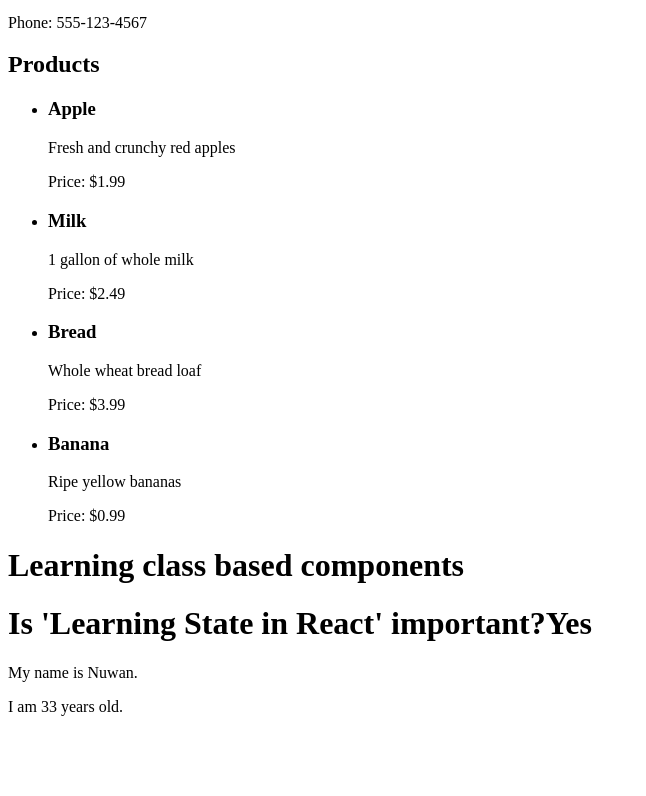
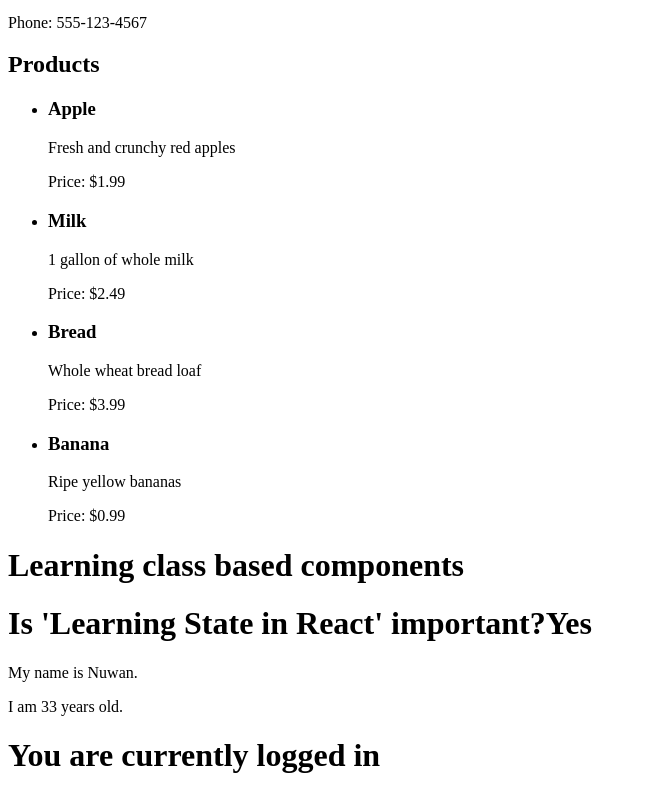
Before and after one commit to Nuwan-s-Play-Ground/React-Exercises, a React (Vite) app in the folder React Learning/: page / in a window 1280 px wide. Shown: the part 2386-3182 px from the top of the page, without its empty margins (0-646 px from the left). Before the commit the page ends 3118 px from the top, so only its background shows below. Built offline with nearby package versions, Linux system fonts and the light colour scheme.

Commit message:
feat: Add isLoggedIn state to ClassComponents

```diff
--- a/React Learning/src/ClassComponents.jsx
+++ b/React Learning/src/ClassComponents.jsx
@@ -8,17 +8,25 @@
         this.state={
             answer:"Yes",
             name:"Nuwan",
-            age:33
+            age:33,
+            isLoggedIn:true
         }
     }
 
     render(){
+        let wordDisplay;
+        if (this.state.isLoggedIn === true){
+            wordDisplay = "in";
+        } else {
+            wordDisplay = "out"
+        }
         return(
             <div>
                 <h1>Learning class based components</h1>
                 <h1>Is 'Learning State in React' important?{this.state.answer}</h1>
                 <p>My name is {this.state.name}.</p>
                 <p>I am {this.state.age} years old.</p>
+                <h1>You are currently logged {wordDisplay}</h1>
             </div>
         )
     }
```
